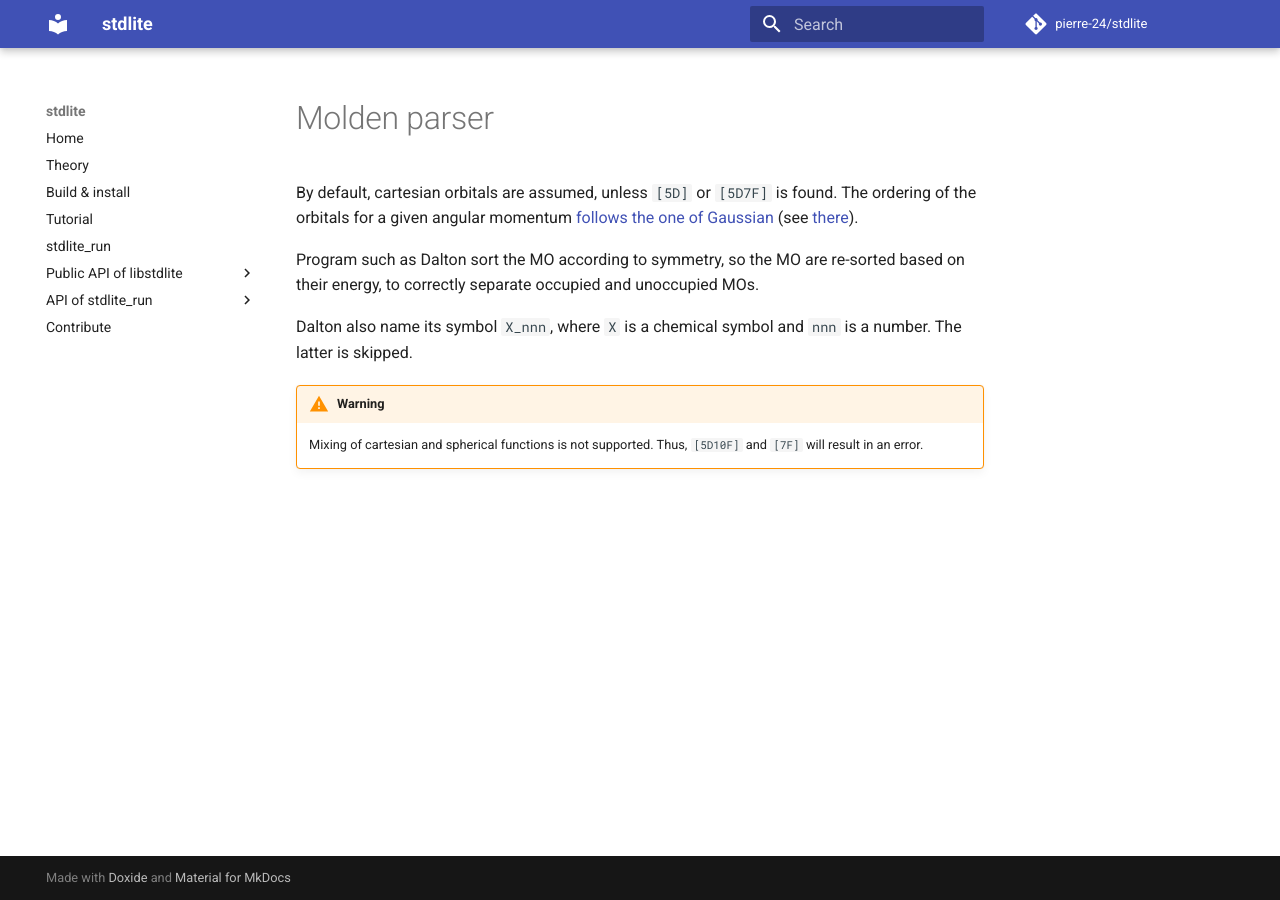
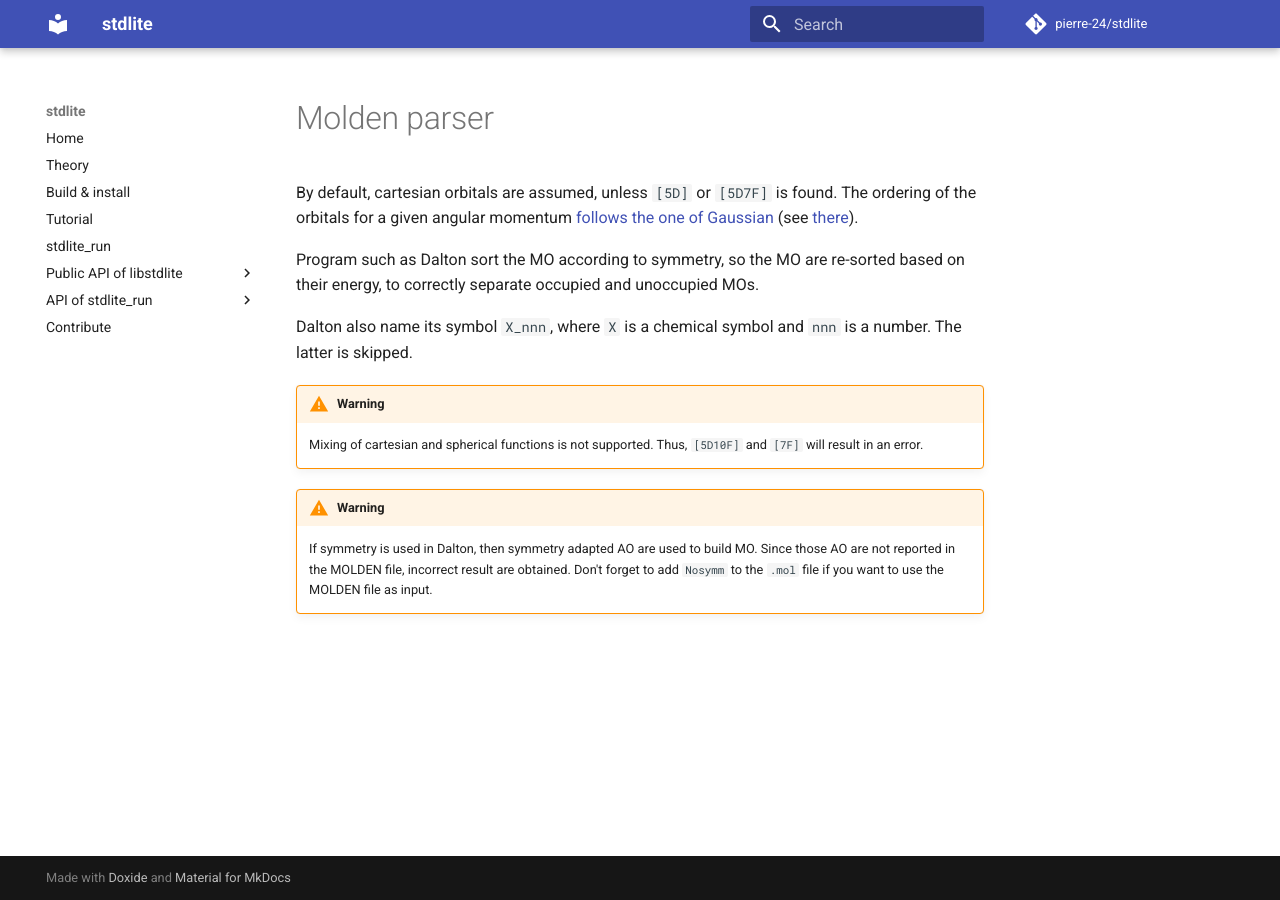
Before and after one commit to pierre-24/stdlite, an MkDocs documentation site: the page built from docs/includes/molden_parser.md, in a window 1280 px wide. Built offline with MkDocs 1.6.1 and Material for MkDocs 9.7.7, drawn with Linux system fonts in a browser that asks for light colours; comment, search, counter and statistics services are not loaded.

Commit message:
nosymm in Dalton

```diff
--- a/docs/includes/molden_parser.md
+++ b/docs/includes/molden_parser.md
@@ -9,3 +9,9 @@ The latter is skipped.
 !!! warning
 
     Mixing of cartesian and spherical functions is not supported. Thus, `[5D10F]` and `[7F]` will result in an error.
+
+!!! warning
+
+    If symmetry is used in Dalton, then symmetry adapted AO are used to build MO.
+    Since those AO are not reported in the MOLDEN file, incorrect result are obtained.
+    Don't forget to add `Nosymm` to the `.mol` file if you want to use the MOLDEN file as input.
```
Also changed, not shown: 2 other files.
